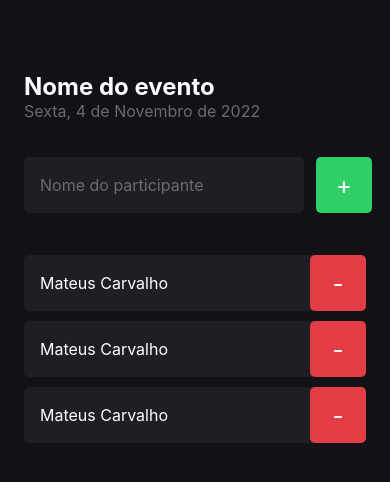
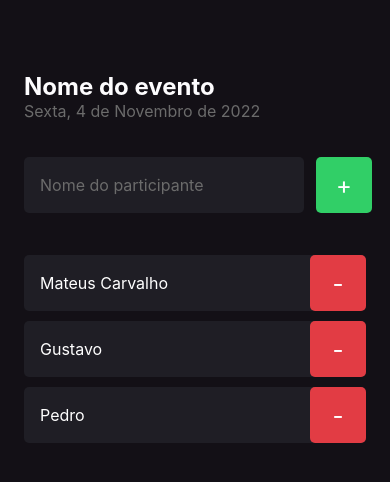
Before and after one commit to mateusrc-dev/imhere, a React Native app: screen / in a window 390 px wide. Shown: the top 482 px of the page. Built offline with nearby package versions, Linux system fonts and the light colour scheme.

Commit message:
update component Participant

```diff
--- a/src/components/Participant/index.tsx
+++ b/src/components/Participant/index.tsx
@@ -1,19 +1,21 @@
 import { View, Text, TouchableOpacity } from "react-native";
 import { styles } from "./styles";
 
-function handleParticipantAdd() {
-  console.log("vá se lascar!");
-}
+type ParticipantProps = {
+  // podemos usar type ou interface
+  name: string;
+  onRemove: (name: string) => void;
+};
 
-export function Participant() {
+export function Participant({ name, onRemove }: ParticipantProps) {
   return (
     <View style={styles.container}>
-      <Text style={styles.name}>Mateus Carvalho</Text>
-      <TouchableOpacity style={styles.button} onPress={handleParticipantAdd}>
-          {/*esse elemento é para indicar que aqui é uma região clicável da aplicação*/}
-          <Text style={styles.buttonText}>-</Text>
-          {/*temos que colocar o elemento Text para não dar erro*/}
-        </TouchableOpacity>
+      <Text style={styles.name}>{name}</Text>
+      <TouchableOpacity style={styles.button} onPress={() => onRemove(name)}>
+        {/*esse elemento é para indicar que aqui é uma região clicável da aplicação*/}
+        <Text style={styles.buttonText}>-</Text>
+        {/*temos que colocar o elemento Text para não dar erro*/}
+      </TouchableOpacity>
     </View>
   );
 }
--- a/src/screens/Home/index.tsx
+++ b/src/screens/Home/index.tsx
@@ -6,7 +6,11 @@ export function Home() {
   // App é a função padrão que vai ser iniciada no nosso app
   // no JSX um componente é uma interface e também é uma função que tem um retorno onde fica os elementos que serão exibidos em tela
   function handleParticipantAdd() {
-    console.log("vá se lascar!");
+    console.log("você clicou em adicionar! hahaha'");
+  }
+
+  function handleParticipantRemove(name: string) {
+    console.log(`você clicou em remover o participante ${name}`);
   }
 
   return (
@@ -29,9 +33,9 @@ export function Home() {
         </TouchableOpacity>
       </View>
 
-      <Participant />
-      <Participant />
-      <Participant />
+      <Participant name="Mateus Carvalho" onRemove={handleParticipantRemove} />
+      <Participant name="Gustavo" onRemove={handleParticipantRemove} />
+      <Participant name="Pedro" onRemove={handleParticipantRemove} />
     </View>
   );
 }
```
